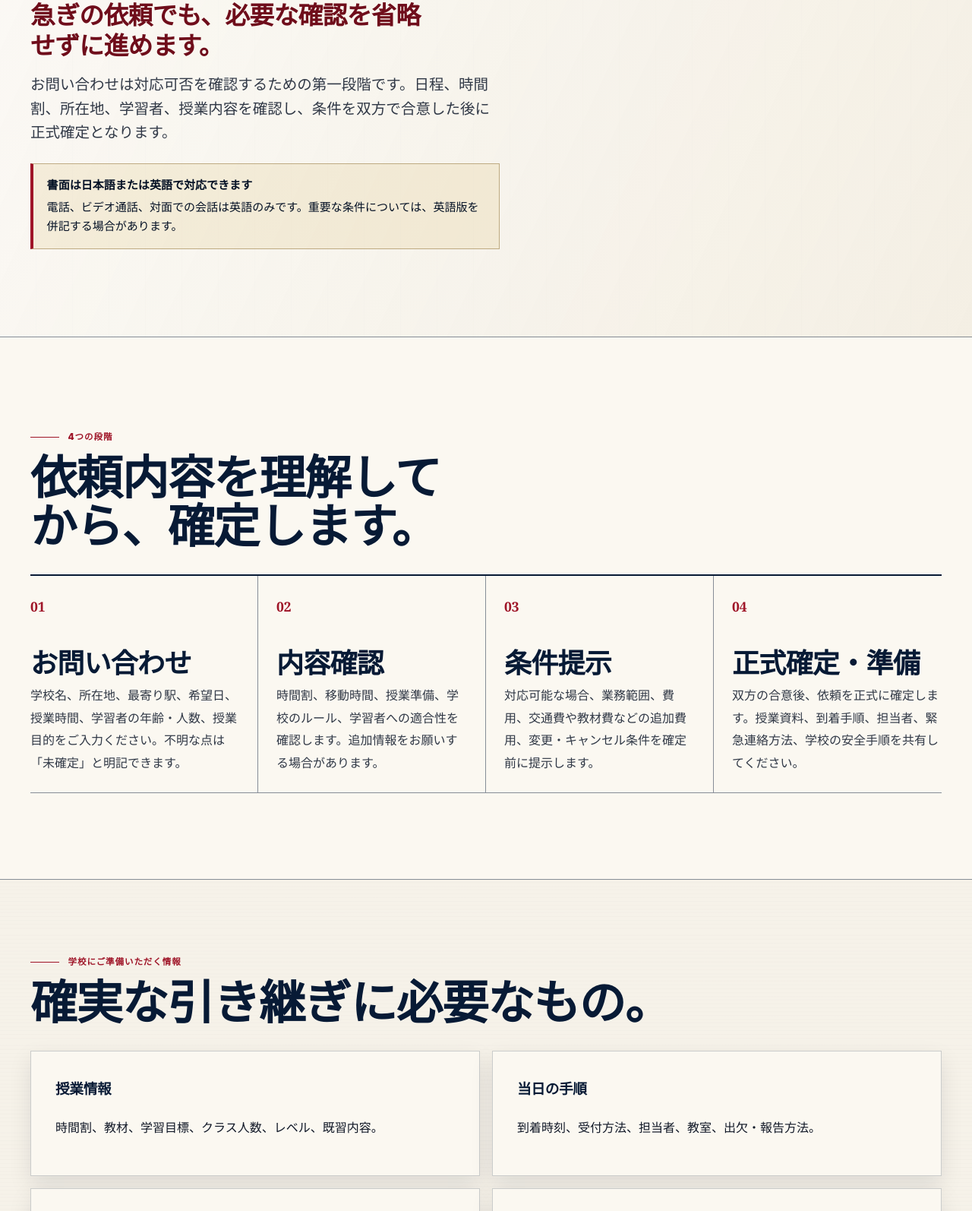
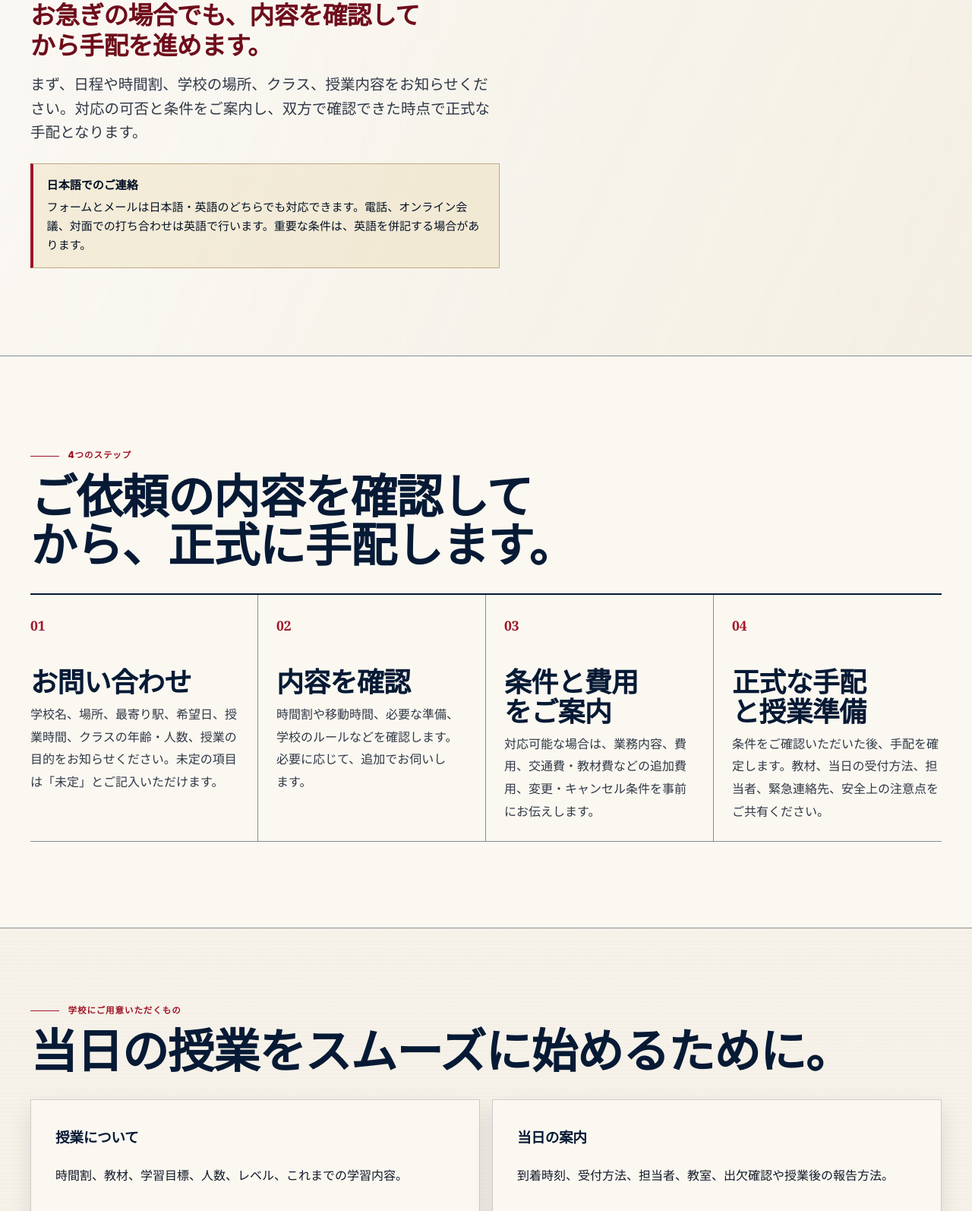
Before and after one commit to desukara/Englishire, a website: page ja/how-it-works.html in a window 1280 px wide. Shown: the part 806-2400 px from the top of the page at 76% size. Drawn offline with Linux system fonts and the light colour scheme.

Commit message:
Rewrite Japanese process page

```diff
--- a/ja/how-it-works.html
+++ b/ja/how-it-works.html
@@ -3,7 +3,7 @@
 <head>
   <meta charset="utf-8" />
   <meta name="viewport" content="width=device-width, initial-scale=1" />
-  <meta name="description" content="Englishireの臨時英語講師代行サービスについて、お問い合わせから正式確定、授業準備までの流れをご案内します。" />
+  <meta name="description" content="Englishireの英語講師手配について、お問い合わせから条件確認、正式な手配、授業準備までの流れをご案内します。" />
   <meta name="robots" content="index, follow" />
   <title>ご利用の流れ | Englishire</title>
   <link rel="canonical" href="https://englishire.com/ja/how-it-works.html" />
@@ -20,19 +20,19 @@
 <header class="site-header" id="englishire-site-header"><div class="site-shell site-header__inner">
 <a class="masthead" href="index.html" aria-label="Englishire 日本語ホームページ"><img class="masthead__logo" src="../englishire-logo.png" width="1327" height="380" alt="Englishire" decoding="async" /></a>
 <div class="site-header__controls"><a class="language-switch" href="../how-it-works.html" lang="en" hreflang="en">English</a><button class="mobile-nav-toggle" id="englishire-mobile-nav-toggle" type="button" aria-expanded="false" aria-controls="englishire-primary-navigation"><span class="mobile-nav-toggle__label">メニュー</span><span class="mobile-nav-toggle__icon" aria-hidden="true"><span></span><span></span></span></button></div>
-<nav class="primary-nav" id="englishire-primary-navigation" aria-label="メインナビゲーション"><a href="index.html">サービス概要</a><a href="how-it-works.html" aria-current="page">ご利用の流れ</a><a href="questions.html">よくあるご質問</a><a href="service-standards.html">対応基準</a><a class="primary-nav__enquiry" href="contact.html">講師代行を問い合わせる</a></nav>
+<nav class="primary-nav" id="englishire-primary-navigation" aria-label="メインナビゲーション"><a href="index.html">サービス案内</a><a href="how-it-works.html" aria-current="page">ご利用の流れ</a><a href="questions.html">よくあるご質問</a><a href="service-standards.html">サービス方針</a><a class="primary-nav__enquiry" href="contact.html">講師手配を相談する</a></nav>
 </div></header>
 <main id="main-content">
-<section class="service-hero" aria-labelledby="page-title"><div class="site-shell service-hero__layout"><div class="service-hero__content"><p class="eyebrow">お問い合わせから授業当日まで</p><h1 id="page-title">ご利用の流れを、最初から明確に。</h1><p class="service-hero__lead">急ぎの依頼でも、必要な確認を省略せずに進めます。</p><p class="service-hero__summary">お問い合わせは対応可否を確認するための第一段階です。日程、時間割、所在地、学習者、授業内容を確認し、条件を双方で合意した後に正式確定となります。</p><div class="language-notice"><strong>書面は日本語または英語で対応できます</strong>電話、ビデオ通話、対面での会話は英語のみです。重要な条件については、英語版を併記する場合があります。</div></div></div></section>
-<section class="how-it-works" aria-labelledby="steps-title"><div class="site-shell"><header class="section-heading section-heading--wide"><div><p class="section-label">4つの段階</p><h2 id="steps-title">依頼内容を理解してから、確定します。</h2></div></header><ol class="process-list">
-<li class="process-item"><p class="process-item__number" aria-hidden="true">01</p><div class="process-item__content"><h3>お問い合わせ</h3><p>学校名、所在地、最寄り駅、希望日、授業時間、学習者の年齢・人数、授業目的をご入力ください。不明な点は「未確定」と明記できます。</p></div></li>
-<li class="process-item"><p class="process-item__number" aria-hidden="true">02</p><div class="process-item__content"><h3>内容確認</h3><p>時間割、移動時間、授業準備、学校のルール、学習者への適合性を確認します。追加情報をお願いする場合があります。</p></div></li>
-<li class="process-item"><p class="process-item__number" aria-hidden="true">03</p><div class="process-item__content"><h3>条件提示</h3><p>対応可能な場合、業務範囲、費用、交通費や教材費などの追加費用、変更・キャンセル条件を確定前に提示します。</p></div></li>
-<li class="process-item"><p class="process-item__number" aria-hidden="true">04</p><div class="process-item__content"><h3>正式確定・準備</h3><p>双方の合意後、依頼を正式に確定します。授業資料、到着手順、担当者、緊急連絡方法、学校の安全手順を共有してください。</p></div></li>
+<section class="service-hero" aria-labelledby="page-title"><div class="site-shell service-hero__layout"><div class="service-hero__content"><p class="eyebrow">お問い合わせから授業当日まで</p><h1 id="page-title">必要な確認を、一つずつ。</h1><p class="service-hero__lead">お急ぎの場合でも、内容を確認してから手配を進めます。</p><p class="service-hero__summary">まず、日程や時間割、学校の場所、クラス、授業内容をお知らせください。対応の可否と条件をご案内し、双方で確認できた時点で正式な手配となります。</p><div class="language-notice"><strong>日本語でのご連絡</strong>フォームとメールは日本語・英語のどちらでも対応できます。電話、オンライン会議、対面での打ち合わせは英語で行います。重要な条件は、英語を併記する場合があります。</div></div></div></section>
+<section class="how-it-works" aria-labelledby="steps-title"><div class="site-shell"><header class="section-heading section-heading--wide"><div><p class="section-label">4つのステップ</p><h2 id="steps-title">ご依頼の内容を確認してから、正式に手配します。</h2></div></header><ol class="process-list">
+<li class="process-item"><p class="process-item__number" aria-hidden="true">01</p><div class="process-item__content"><h3>お問い合わせ</h3><p>学校名、場所、最寄り駅、希望日、授業時間、クラスの年齢・人数、授業の目的をお知らせください。未定の項目は「未定」とご記入いただけます。</p></div></li>
+<li class="process-item"><p class="process-item__number" aria-hidden="true">02</p><div class="process-item__content"><h3>内容を確認</h3><p>時間割や移動時間、必要な準備、学校のルールなどを確認します。必要に応じて、追加でお伺いします。</p></div></li>
+<li class="process-item"><p class="process-item__number" aria-hidden="true">03</p><div class="process-item__content"><h3>条件と費用をご案内</h3><p>対応可能な場合は、業務内容、費用、交通費・教材費などの追加費用、変更・キャンセル条件を事前にお伝えします。</p></div></li>
+<li class="process-item"><p class="process-item__number" aria-hidden="true">04</p><div class="process-item__content"><h3>正式な手配と授業準備</h3><p>条件をご確認いただいた後、手配を確定します。教材、当日の受付方法、担当者、緊急連絡先、安全上の注意点をご共有ください。</p></div></li>
 </ol></div></section>
-<section class="bilingual-content" aria-labelledby="school-title"><div class="site-shell"><header class="section-heading"><p class="section-label">学校にご準備いただく情報</p><h2 id="school-title">確実な引き継ぎに必要なもの。</h2></header><div class="bilingual-content__grid"><article class="bilingual-card"><h3>授業情報</h3><p>時間割、教材、学習目標、クラス人数、レベル、既習内容。</p></article><article class="bilingual-card"><h3>当日の手順</h3><p>到着時刻、受付方法、担当者、教室、出欠・報告方法。</p></article><article class="bilingual-card"><h3>安全・保護手順</h3><p>学校の通常の安全管理、児童・生徒保護、事故・懸念事項の報告方法。</p></article><article class="bilingual-card"><h3>変更の連絡</h3><p>日程、時間割、授業内容、所在地に変更がある場合は、できるだけ早く書面でご連絡ください。</p></article></div></div></section>
-<section class="enquiry-strip" aria-labelledby="enquiry-title"><div class="site-shell enquiry-strip__inner"><div class="enquiry-strip__content"><p class="section-label">次のステップ</p><h2 id="enquiry-title">必要な情報が揃っていなくても、現時点の内容をお送りください。</h2></div><div class="enquiry-strip__actions"><a class="button button--light" href="contact.html">問い合わせる</a><a class="enquiry-strip__secondary-link" href="questions.html">よくあるご質問</a></div></div></section>
+<section class="bilingual-content" aria-labelledby="school-title"><div class="site-shell"><header class="section-heading"><p class="section-label">学校にご用意いただくもの</p><h2 id="school-title">当日の授業をスムーズに始めるために。</h2></header><div class="bilingual-content__grid"><article class="bilingual-card"><h3>授業について</h3><p>時間割、教材、学習目標、人数、レベル、これまでの学習内容。</p></article><article class="bilingual-card"><h3>当日の案内</h3><p>到着時刻、受付方法、担当者、教室、出欠確認や授業後の報告方法。</p></article><article class="bilingual-card"><h3>安全上の注意</h3><p>学校の安全管理、児童・生徒への対応、緊急時や事故発生時の連絡手順。</p></article><article class="bilingual-card"><h3>変更がある場合</h3><p>日程、時間、授業内容、場所に変更が生じた場合は、できるだけ早くメールでお知らせください。</p></article></div></div></section>
+<section class="enquiry-strip" aria-labelledby="enquiry-title"><div class="site-shell enquiry-strip__inner"><div class="enquiry-strip__content"><p class="section-label">次のステップ</p><h2 id="enquiry-title">すべて決まっていなくても、分かる範囲でご相談ください。</h2></div><div class="enquiry-strip__actions"><a class="button button--light" href="contact.html">お問い合わせ</a><a class="enquiry-strip__secondary-link" href="questions.html">よくあるご質問</a></div></div></section>
 </main>
-<footer class="site-footer"><div class="site-shell site-footer__top"><div class="site-footer__brand"><a class="site-footer__masthead" href="index.html"><img src="../englishire-logo.png" width="1327" height="380" alt="Englishire" style="width:250px;height:auto;display:block;margin-bottom:.75rem" loading="lazy" /></a><p class="site-footer__statement">東京都内の学校向け臨時英語講師代行。</p></div><nav class="site-footer__navigation" aria-label="サービス"><p class="site-footer__navigation-title">サービス</p><a href="index.html">サービス概要</a><a href="questions.html">よくあるご質問</a><a href="service-standards.html">対応基準</a><a href="contact.html">お問い合わせ</a></nav><div class="site-footer__language"><p class="site-footer__navigation-title">言語</p><a href="../how-it-works.html" lang="en" hreflang="en">English</a><p>日本語での書面対応可。口頭対応は英語のみ。</p></div></div><div class="site-shell site-footer__bottom"><p>&copy; <span id="englishire-current-year">2026</span> Englishire.</p><div class="site-footer__legal"><a href="../privacy.html">Privacy</a><a href="../terms.html">Terms</a><a href="service-standards.html">対応基準</a></div></div></footer>
+<footer class="site-footer"><div class="site-shell site-footer__top"><div class="site-footer__brand"><a class="site-footer__masthead" href="index.html"><img src="../englishire-logo.png" width="1327" height="380" alt="Englishire" style="width:250px;height:auto;display:block;margin-bottom:.75rem" loading="lazy" /></a><p class="site-footer__statement">東京都内の学校向け英語講師の代講・短期手配。</p></div><nav class="site-footer__navigation" aria-label="サービス"><p class="site-footer__navigation-title">サービス</p><a href="index.html">サービス案内</a><a href="questions.html">よくあるご質問</a><a href="service-standards.html">サービス方針</a><a href="contact.html">お問い合わせ</a></nav><div class="site-footer__language"><p class="site-footer__navigation-title">言語</p><a href="../how-it-works.html" lang="en" hreflang="en">English</a><p>日本語でのメール対応可。電話・面談は英語のみ。</p></div></div><div class="site-shell site-footer__bottom"><p>&copy; <span id="englishire-current-year">2026</span> Englishire.</p><div class="site-footer__legal"><a href="../privacy.html">Privacy</a><a href="../terms.html">Terms</a><a href="service-standards.html">サービス方針</a></div></div></footer>
 </body>
 </html>
```
